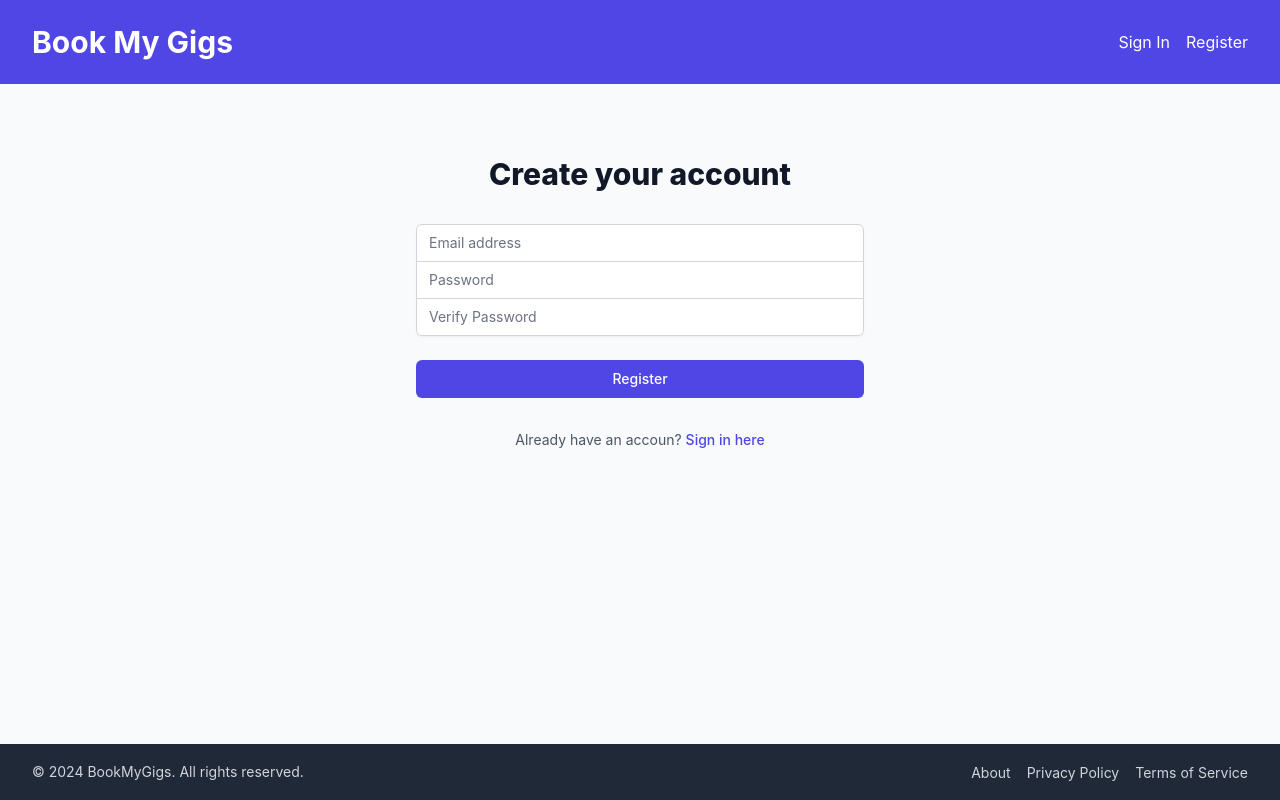
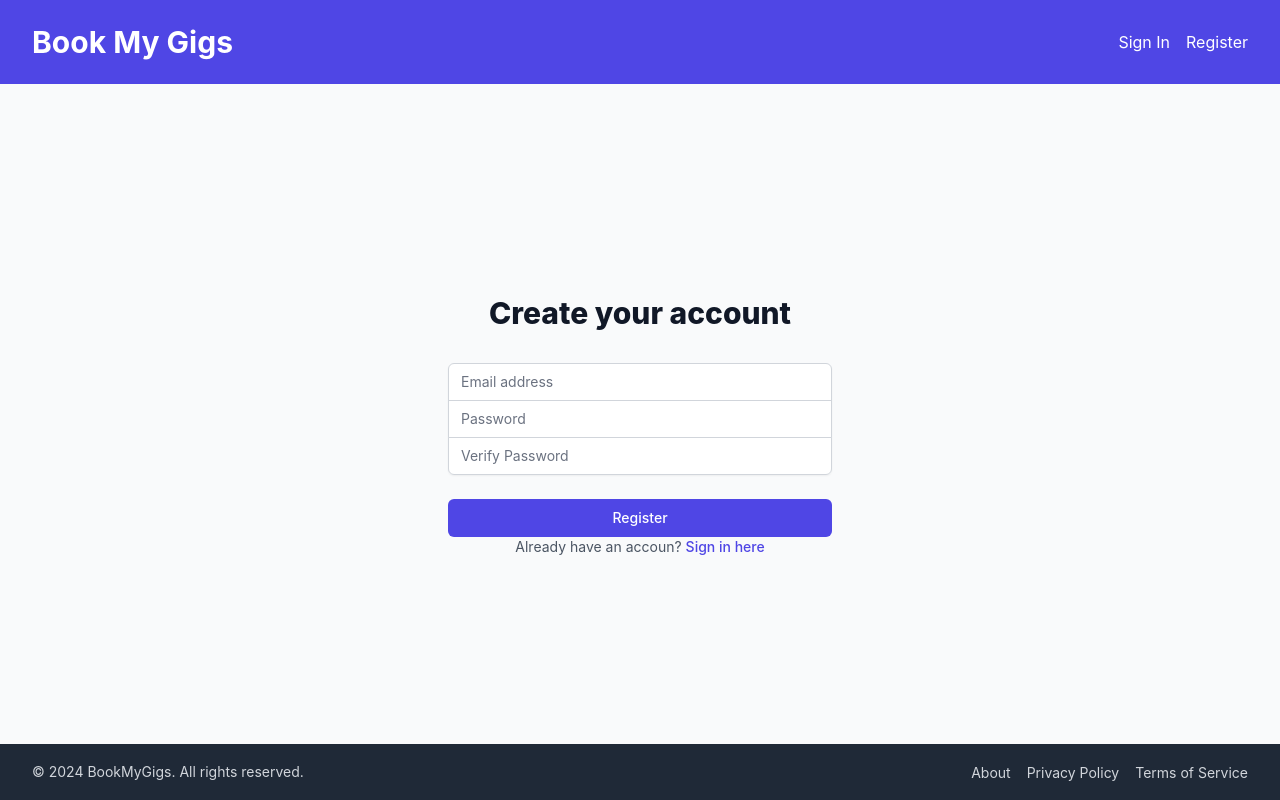
Before and after one commit to Gabrielparizet/book_my_gigs_front, a React (Create React App) app: page /register in a window 1280 px wide. Built offline with nearby package versions, Linux system fonts and the light colour scheme.

Commit message:
feat(layout): centered all items in Register and SignIn pages

```diff
--- a/src/Layout/MainLayout.js
+++ b/src/Layout/MainLayout.js
@@ -6,7 +6,7 @@
     return (
         <div className="flex flex-col min-h-screen">
             <Header />
-            <main className="flex-grow bg-gray-50">
+            <main className="flex-grow bg-gray-50 flex items-center justify-center">
                 { children }
             </main>
             <Footer />
--- a/src/Pages/Register.js
+++ b/src/Pages/Register.js
@@ -42,8 +42,7 @@
 
     return (
       <MainLayout>
-        <div className="flex items-center justify-center bg-gray-50 py-12 px-4 sm:px-6 lg:px-8">
-          <div className="max-w-md w-full space-y-8">
+        <div className="flex flex-col justify-center w-full max-w-md px-4 sm:px-6 lg:px-8">
           <div>
             <h2 className="mt-6 text-center text-3xl font-extrabold text-gray-900">
               Create your account
@@ -119,7 +118,6 @@
               </Link>
           </div>
         </div>
-        </div>
       </ MainLayout>
     )
 };
--- a/src/Pages/SignIn.js
+++ b/src/Pages/SignIn.js
@@ -33,8 +33,7 @@
 
     return (
         <MainLayout>
-            <div className="flex items-center justify-center bg-gray-50 py-12 px-4 sm:px-6 lg:px-8">
-                <div className="max-w-md w-full space-y-8">
+            <div className="flex flex-col justify-center w-full max-w-md px-4 sm:px-6 lg:px-8">
                 <div>
                     <h2 className="mt-6 text-center text-3xl font-extrabold text-gray-900">
                         Sign in to your account
@@ -95,7 +94,6 @@
                     </Link>
                 </div>
             </div>
-            </div>
         </ MainLayout>
     );
 }
```
Lines whose indentation alone changed are shown as unchanged.
